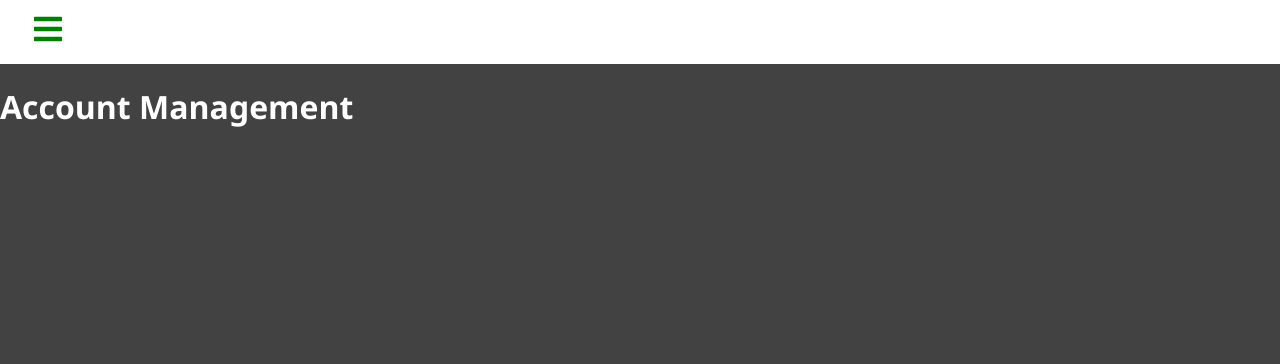
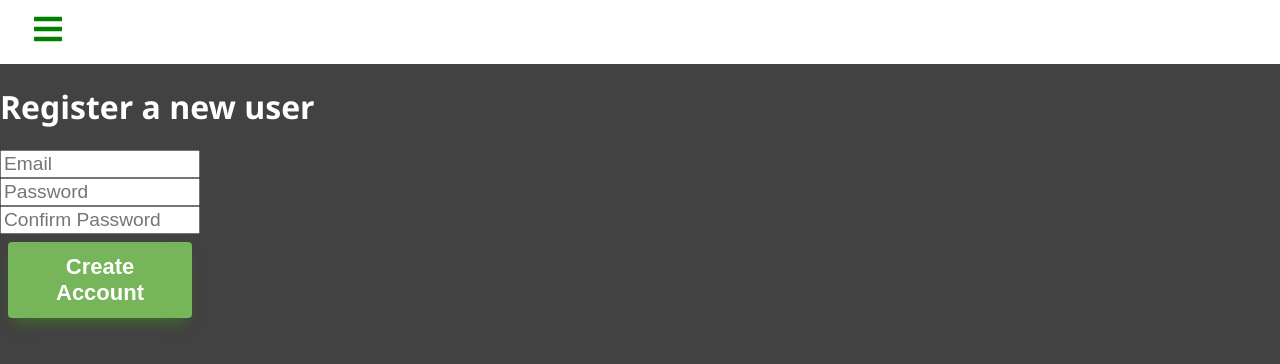
Before and after one commit to GabSiccion/course-explorer-vite-javascript, a React (Vite) app: page /course_editor/account_management in a window 1280 px wide. Shown: the top 364 px of the page. Built offline with nearby package versions, Linux system fonts and the light colour scheme; no server answers; sample sign-in values are in the browser's storage.

Commit message:
Account Creation

```diff
--- a/src/components/AccountManagement.jsx
+++ b/src/components/AccountManagement.jsx
@@ -1,9 +1,59 @@
 import "../index.css";
+import { auth } from "../config/Firebase";
+import { createUserWithEmailAndPassword } from "firebase/auth";
+import { AuthErrorCodes } from "firebase/auth";
+import { useState } from "react";
 
 export function AccountManagement() {
+  const [email, setEmail] = useState("");
+  const [password, setPassword] = useState("");
+  const [confirmPassword, setConfirmPassword] = useState("");
+
+  const signUpNewUser = async () => {
+    //confirm password
+    if (password.length >= 6) {
+      if (password !== confirmPassword) {
+        alert("password and confirm password are not the same");
+      } else {
+        try {
+          await createUserWithEmailAndPassword(auth, email, password).catch(
+            (reason) => {
+              alert(reason);
+            }
+          );
+        } catch (err) {
+          console.log(AuthErrorCodes[err]);
+        }
+      }
+    } else {
+      alert("password too short, minimum of 5 characters");
+    }
+  };
+
   return (
     <div className="page-container">
-      <h1>Account Management</h1>
+      <h1>Register a new user</h1>
+      <div className="sign-up-container">
+        <input
+          placeholder="Email"
+          type="text"
+          value={email}
+          onChange={(e) => setEmail(e.target.value)}
+        />
+        <input
+          placeholder="Password"
+          type="password"
+          value={password}
+          onChange={(e) => setPassword(e.target.value)}
+        />
+        <input
+          placeholder="Confirm Password"
+          type="password"
+          value={confirmPassword}
+          onChange={(e) => setConfirmPassword(e.target.value)}
+        />
+        <button onClick={signUpNewUser}>Create Account</button>
+      </div>
     </div>
   );
 }
--- a/src/index.css
+++ b/src/index.css
@@ -39,3 +39,13 @@ button:hover {
 .container {
   max-width: 1200px;
 }
+
+.sign-up-container {
+  max-width: 200px;
+  display: flex;
+  flex-direction: column;
+}
+
+.sign-up-container input {
+  font-size: 1.2rem;
+}
```
